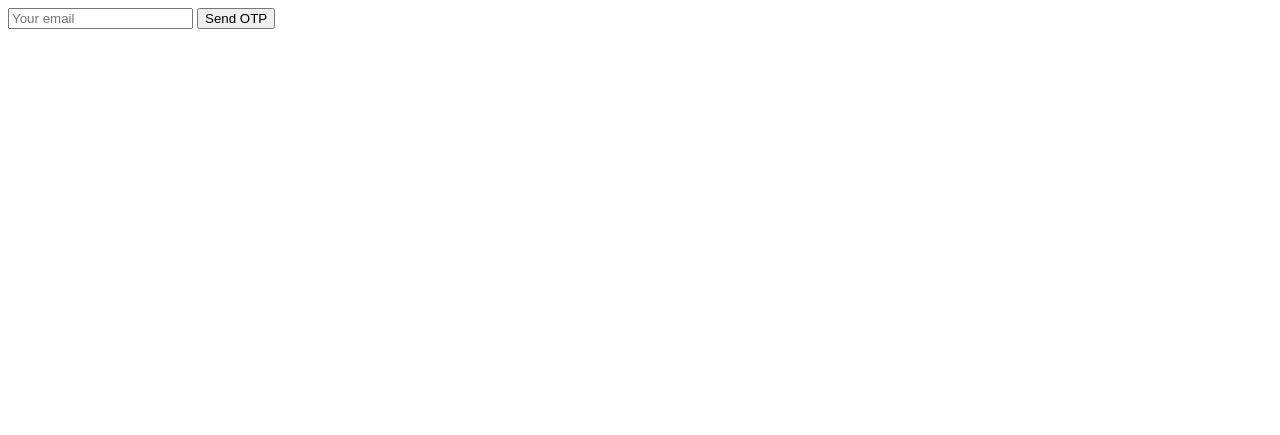
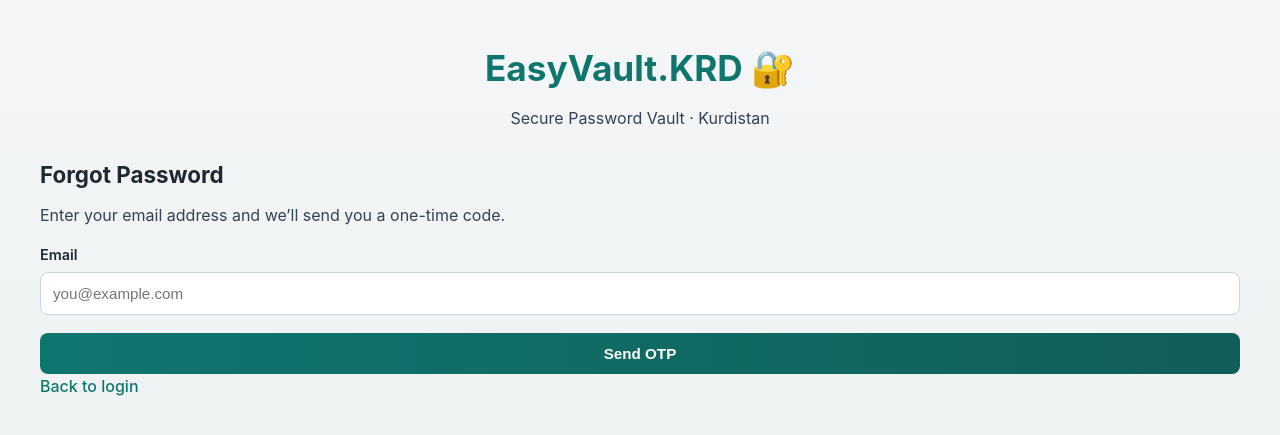
Before and after one commit to SecureCoder5/EasyVault.krd, a PHP site: page /app/public/forgot_password.php in a window 1280 px wide. Shown: the top 435 px of the page. Run offline with PHP 8.4, Linux system fonts and the light colour scheme; some libraries are stand-ins or nearby versions.

Commit message:
Refactor forgot password logic and improve validation

```diff
--- a/app/public/forgot_password.php
+++ b/app/public/forgot_password.php
@@ -4,55 +4,126 @@ declare(strict_types=1);
 require_once __DIR__ . '/../config/database.php';
 require_once __DIR__ . '/../lib/Mailer.php';
 
-$error = '';
-$success = false;
+$success = '';
+$error   = '';
 
 if ($_SERVER['REQUEST_METHOD'] === 'POST') {
     $email = trim($_POST['email'] ?? '');
 
-    if (!$email) {
-        $error = 'Email is required.';
+    if (!filter_var($email, FILTER_VALIDATE_EMAIL)) {
+        $error = 'Please enter a valid email address.';
     } else {
+        try {
             $db = getDB();
 
-        $stmt = $db->prepare("SELECT id FROM users WHERE email = :email");
+            // 1️⃣ Find user
+            $stmt = $db->prepare('SELECT id FROM users WHERE email = :email AND is_active = 1');
             $stmt->execute(['email' => $email]);
             $user = $stmt->fetch();
 
-        if ($user) {
-            $otp = strval(random_int(100000, 999999));
+            if (!$user) {
+                $error = 'If this email exists, an OTP will be sent.';
+            } else {
+                $userId = (int)$user['id'];
 
-            $stmt = $db->prepare("
-                INSERT INTO password_resets (user_id, otp, expires_at)
-                VALUES (:uid, :otp, DATE_ADD(NOW(), INTERVAL 15 MINUTE))
-            ");
+                // 2️⃣ Invalidate old OTPs
+                $db->prepare(
+                    'UPDATE password_resets SET used = 1 WHERE user_id = :uid'
+                )->execute(['uid' => $userId]);
+
+                // 3️⃣ Generate secure 6-digit OTP
+                $otp = str_pad((string) random_int(0, 999999), 6, '0', STR_PAD_LEFT);
+
+                // 4️⃣ Expiry (15 minutes)
+                $expiresAt = (new DateTime('+15 minutes'))->format('Y-m-d H:i:s');
+
+                // 5️⃣ Store OTP
+                $stmt = $db->prepare(
+                    'INSERT INTO password_resets (user_id, otp, expires_at, used)
+                     VALUES (:uid, :otp, :expires, 0)'
+                );
+
                 $stmt->execute([
-                'uid' => $user['id'],
-                'otp' => $otp
+                    'uid'     => $userId,
+                    'otp'     => $otp,
+                    'expires' => $expiresAt
                 ]);
 
-            $html = "
-                <h2>EasyVault Password Reset</h2>
-                <p>Your one-time password is:</p>
-                <h1>$otp</h1>
-                <p>This code expires in 15 minutes.</p>
-            ";
+                // 6️⃣ Send email
+                sendMail(
+                    $email,
+                    'EasyVault – Password Reset OTP',
+                    "
+                    <p>You requested a password reset.</p>
+                    <p><strong>Your OTP code:</strong></p>
+                    <h2 style='letter-spacing:2px;'>$otp</h2>
+                    <p>This code expires in <strong>15 minutes</strong>.</p>
+                    <p>If you didn’t request this, ignore this email.</p>
+                    "
+                );
 
-            sendMail($email, 'Your EasyVault OTP', $html);
+                $success = 'OTP has been sent to your email.';
             }
-
-        // Prevent user enumeration
-        $success = true;
+        } catch (Throwable $e) {
+            error_log('Forgot password error: ' . $e->getMessage());
+            $error = 'Something went wrong. Please try again later.';
+        }
     }
 }
 ?>
 
-<!-- Simple HTML -->
-<form method="POST">
-    <input type="email" name="email" required placeholder="Your email">
-    <button type="submit">Send OTP</button>
-</form>
+<!DOCTYPE html>
+<html lang="en">
+<head>
+    <meta charset="UTF-8">
+    <title>Forgot Password – EasyVault</title>
+    <link rel="stylesheet" href="/assets/style.css">
+</head>
+<body>
+
+<div class="auth-container">
+    <div class="auth-card">
+        <div class="brand">
+            <h1>EasyVault.KRD 🔐</h1>
+            <p class="subtitle">Secure Password Vault · Kurdistan</p>
+        </div>
+
+        <h2>Forgot Password</h2>
+        <p class="helper-text">
+            Enter your email address and we’ll send you a one-time code.
+        </p>
+
+        <?php if ($error): ?>
+            <div class="alert error"><?= htmlspecialchars($error) ?></div>
+        <?php endif; ?>
 
         <?php if ($success): ?>
-<p>✔ If the email exists, an OTP has been sent.</p>
+            <div class="alert success"><?= htmlspecialchars($success) ?></div>
+            <a href="/reset_password.php" class="btn-primary" style="margin-top:15px;">
+                Enter OTP
+            </a>
+        <?php else: ?>
+            <form method="POST" novalidate>
+                <label for="email">Email</label>
+                <input
+                    type="email"
+                    id="email"
+                    name="email"
+                    required
+                    placeholder="you@example.com"
+                >
+
+                <button type="submit" class="btn-primary">
+                    Send OTP
+                </button>
+            </form>
         <?php endif; ?>
+
+        <div class="auth-footer">
+            <a href="/login.php">Back to login</a>
+        </div>
+    </div>
+</div>
+
+</body>
+</html>
```
Lines whose indentation alone changed are shown as unchanged.
